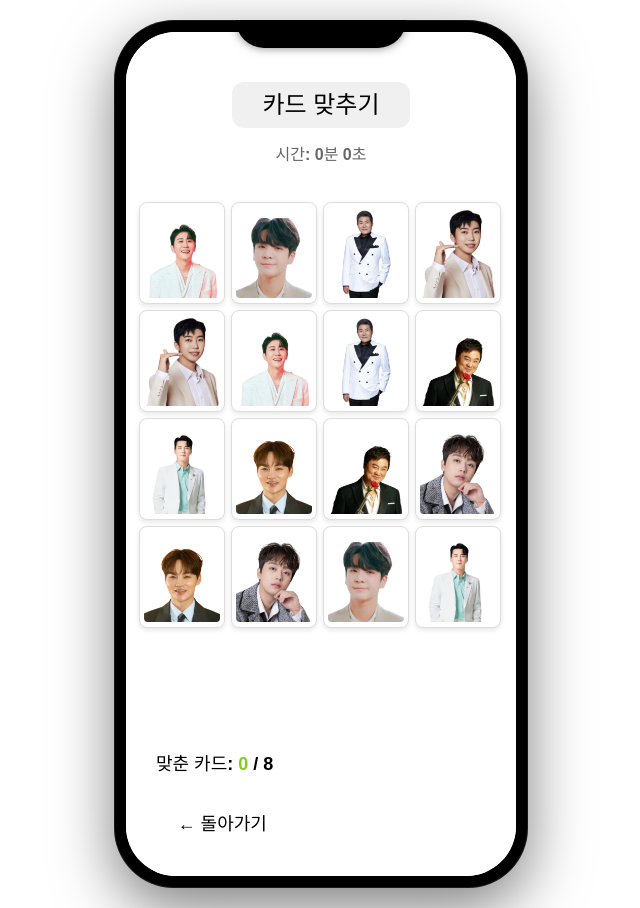
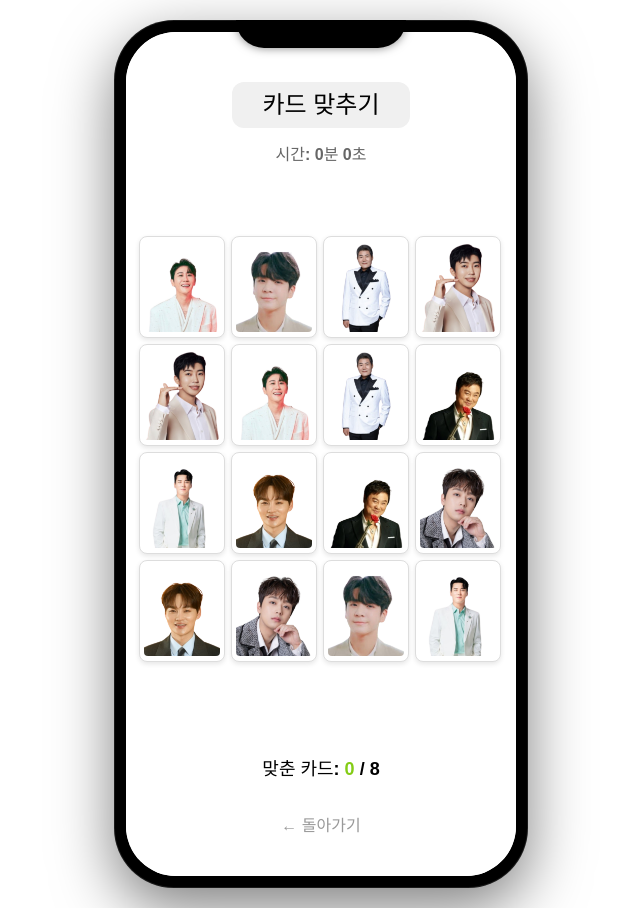
Before and after one commit to Team-FrontRunner/Front-End, a React (Vite) app: page /card-game in a window 1280 px wide. Both pictures are taken after a click on the button "시작하기". Shown: the whole page, without its empty margins (319-959 px from the left). Built offline with nearby package versions, Linux system fonts and the light colour scheme.

Commit message:
CardMatchGame effect Update

```diff
--- a/src/pages/CardMatchGame.jsx
+++ b/src/pages/CardMatchGame.jsx
@@ -1,9 +1,8 @@
 import React, { useState, useEffect, useRef } from 'react';
 
 const CardGame = () => {
-  // 카드 데이터 (업로드된 이미지와 기본 이모지 조합)
   const celebrityIcons = [
-    { name: '임영웅', img: '../cardGameIMG/임영웅.png' }, // 실제 프로젝트 시 로컬 경로로 수정
+    { name: '임영웅', img: '../cardGameIMG/임영웅.png' },
     { name: '영탁', img: '../cardGameIMG/영탁.png' },
     { name: '이찬원', img: '../cardGameIMG/이찬원.png' },
     { name: '박서진', img: '../cardGameIMG/박서진.png' },
@@ -18,20 +17,32 @@ const CardGame = () => {
   const [flippedIndices, setFlippedIndices] = useState([]);
   const [matchedIndices, setMatchedIndices] = useState([]);
   const [timer, setTimer] = useState(0);
+  const [wrongMessage, setWrongMessage] = useState('');
+  const [feedback, setFeedback] = useState({ indices: [], type: '' });
   const timerRef = useRef(null);
 
-  // 게임 초기화
-  const initGame = () => {
-    const deck = [...celebrityIcons, ...celebrityIcons]
-      .sort(() => Math.random() - 0.5)
-      .map((item, index) => ({ ...item, id: index }));
-    setCards(deck);
+  // 게임 초기화 및 다시하기 로직
+  const initGame = (e) => {
+    if (e) e.stopPropagation(); // 버튼 클릭 이벤트 전파 방지
+
+    // 1. 기존 타이머 및 상태 완전 리셋
+    if (timerRef.current) clearInterval(timerRef.current);
     setMatchedIndices([]);
     setFlippedIndices([]);
     setTimer(0);
+    setWrongMessage('');
+    setFeedback({ indices: [], type: '' });
+
+    // 2. 카드 섞기
+    const deck = [...celebrityIcons, ...celebrityIcons]
+      .sort(() => Math.random() - 0.5)
+      .map((item, index) => ({ ...item, id: Math.random() + index })); // 고유 ID 부여
+    setCards(deck);
+
+    // 3. 미리보기 시작
     setGameState('PREVIEW');
 
-    // 3초 동안 미리보기 후 게임 시작
+    // 4. 3초 후 게임 시작
     setTimeout(() => {
       setGameState('PLAYING');
       startTimer();
@@ -39,15 +50,10 @@ const CardGame = () => {
   };
 
   const startTimer = () => {
+    if (timerRef.current) clearInterval(timerRef.current);
     timerRef.current = setInterval(() => {
       setTimer((prev) => prev + 1);
     }, 1000);
-  };
-
-  const formatTime = (seconds) => {
-    const m = Math.floor(seconds / 60);
-    const s = seconds % 60;
-    return `${m}분 ${s}초`;
   };
 
   const handleCardClick = (index) => {
@@ -58,108 +64,68 @@ const CardGame = () => {
 
     if (newFlipped.length === 2) {
       const [first, second] = newFlipped;
+
       if (cards[first].name === cards[second].name) {
+        // 정답 효과
+        setFeedback({ indices: [first, second], type: 'correct' });
         setMatchedIndices((prev) => {
           const updated = [...prev, first, second];
           if (updated.length === cards.length) {
             clearInterval(timerRef.current);
-            setGameState('FINISHED');
+            setTimeout(() => setGameState('FINISHED'), 500);
           }
           return updated;
         });
-        setFlippedIndices([]);
+        setTimeout(() => {
+          setFlippedIndices([]);
+          setFeedback({ indices: [], type: '' });
+        }, 500);
       } else {
-        setTimeout(() => setFlippedIndices([]), 800);
+        // 오답 효과 및 메시지
+        setFeedback({ indices: [first, second], type: 'wrong' });
+        setWrongMessage('할매 스트레스 많이 받을거야~');
+        setTimeout(() => {
+          setFlippedIndices([]);
+          setFeedback({ indices: [], type: '' });
+          setWrongMessage('');
+        }, 800);
       }
     }
   };
 
+  const formatTime = (seconds) => {
+    const m = Math.floor(seconds / 60);
+    const s = seconds % 60;
+    return `${m}분 ${s}초`;
+  };
+
   const styles = {
-    container: {
-      width: '390px',
-      height: '844px',
-      backgroundColor: '#FFFFFF',
-      margin: '0 auto',
-      display: 'flex',
-      flexDirection: 'column',
-      fontFamily: '"Pretendard", sans-serif',
-      position: 'relative',
-      overflow: 'hidden',
-    },
-    header: {
-      padding: '50px 20px 20px',
-      textAlign: 'center'
-    },
-    titleBadge: {
-      backgroundColor: '#F0F0F0',
-      padding: '10px 30px',
-      borderRadius: '12px',
-      display: 'inline-block'
-    },
-    grid: {
-      display: 'grid',
-      gridTemplateColumns: 'repeat(4, 1fr)',
-      gap: '8px',
-      padding: '15px',
-      perspective: '1000px'
-    },
-    card: {
-      height: '100px',
-      position: 'relative',
-      transformStyle: 'preserve-3d',
-      transition: 'transform 0.5s',
-      cursor: 'pointer'
-    },
-    cardFace: {
-      position: 'absolute',
-      width: '100%',
-      height: '100%',
-      backfaceVisibility: 'hidden',
-      borderRadius: '8px',
-      display: 'flex',
-      alignItems: 'center',
-      justifyContent: 'center',
-      boxShadow: '0 2px 5px rgba(0,0,0,0.1)',
-      border: '1px solid #ddd'
-    },
-    overlay: {
-      position: 'absolute',
-      top: 0, left: 0, right: 0, bottom: 0,
-      backgroundColor: 'rgba(255,255,255,0.9)',
-      display: 'flex',
-      flexDirection: 'column',
-      alignItems: 'center',
-      justifyContent: 'center',
-      zIndex: 10
-    },
-    startBtn: {
-      padding: '15px 40px',
-      fontSize: '20px',
-      fontWeight: '900',
-      backgroundColor: '#84CC16',
-      color: 'white',
-      border: 'none',
-      borderRadius: '50px',
-      cursor: 'pointer',
-      boxShadow: '0 4px 0 #65A30D'
-    }
+    container: { width: '390px', height: '844px', backgroundColor: '#FFFFFF', margin: '0 auto', display: 'flex', flexDirection: 'column', fontFamily: '"Pretendard", sans-serif', position: 'relative', overflow: 'hidden' },
+    header: { padding: '50px 20px 20px', textAlign: 'center' },
+    titleBadge: { backgroundColor: '#F0F0F0', padding: '10px 30px', borderRadius: '12px', display: 'inline-block' },
+    grid: { display: 'grid', gridTemplateColumns: 'repeat(4, 1fr)', gap: '8px', padding: '15px', perspective: '1000px' },
+    card: { height: '100px', position: 'relative', transformStyle: 'preserve-3d', transition: 'transform 0.5s', cursor: 'pointer' },
+    cardFace: { position: 'absolute', width: '100%', height: '100%', backfaceVisibility: 'hidden', borderRadius: '8px', display: 'flex', alignItems: 'center', justifyContent: 'center', boxShadow: '0 2px 5px rgba(0,0,0,0.1)', border: '1px solid #ddd' },
+    overlay: { position: 'absolute', top: 0, left: 0, right: 0, bottom: 0, backgroundColor: 'rgba(255,255,255,0.95)', display: 'flex', flexDirection: 'column', alignItems: 'center', justifyContent: 'center', zIndex: 100 },
+    startBtn: { padding: '15px 40px', fontSize: '20px', fontWeight: '900', backgroundColor: '#84CC16', color: 'white', border: 'none', borderRadius: '50px', cursor: 'pointer', boxShadow: '0 4px 0 #65A30D', zIndex: 101 }
   };
 
   return (
     <div style={styles.container}>
-      {/* 시작 및 종료 오버레이 */}
+      {/* 시작 화면 */}
       {gameState === 'READY' && (
         <div style={styles.overlay}>
           <h2 style={{ marginBottom: '20px' }}>두뇌 회전 카드 게임</h2>
-          <button style={styles.startBtn} onClick={initGame}>시작하기</button>
+          <button style={styles.startBtn} onClick={(e) => initGame(e)}>시작하기</button>
         </div>
       )}
 
+      {/* 종료 화면 */}
       {gameState === 'FINISHED' && (
         <div style={styles.overlay}>
           <h2 style={{ color: '#84CC16' }}>🎉 미션 성공!</h2>
           <p style={{ fontSize: '18px', margin: '10px 0 20px' }}>기록: {formatTime(timer)}</p>
-          <button style={styles.startBtn} onClick={initGame}>다시 하기</button>
+          <button style={styles.startBtn} onClick={(e) => initGame(e)}>다시 하기</button>
         </div>
       )}
 
@@ -170,37 +136,53 @@ const CardGame = () => {
         <div style={{ marginTop: '15px', fontWeight: 'bold', color: '#666' }}>
           시간: {formatTime(timer)}
         </div>
+        <div style={{ height: '24px', marginTop: '10px', color: '#EF4444', fontWeight: 'bold', fontSize: '14px' }}>
+          {wrongMessage}
+        </div>
       </header>
 
       <main style={styles.grid}>
         {cards.map((card, index) => {
           const isFlipped = gameState === 'PREVIEW' || flippedIndices.includes(index) || matchedIndices.includes(index);
+          const isFeedback = feedback.indices.includes(index);
+
+          let bgColor = 'white';
+          let borderColor = '#ddd';
+          if (isFeedback) {
+            bgColor = feedback.type === 'correct' ? '#DCFCE7' : '#FEE2E2';
+            borderColor = feedback.type === 'correct' ? '#22C55E' : '#EF4444';
+          }
+
           return (
             <div
               key={card.id}
               style={{ ...styles.card, transform: isFlipped ? 'rotateY(180deg)' : 'rotateY(0)' }}
               onClick={() => handleCardClick(index)}
             >
-              {/* 뒷면 */}
               <div style={{ ...styles.cardFace, backgroundColor: '#f3f4f6', color: '#ccc' }}>?</div>
-              {/* 앞면 */}
-              <div style={{ ...styles.cardFace, transform: 'rotateY(180deg)', backgroundColor: 'white' }}>
-                {card.img.length > 5 ? (
-                  <img src={card.img} alt={card.name} style={{ width: '90%', height: '90%', objectFit: 'cover', borderRadius: '4px' }} />
-                ) : (
-                  <span style={{ fontSize: '32px' }}>{card.img}</span>
-                )}
+              <div style={{
+                ...styles.cardFace,
+                transform: 'rotateY(180deg)',
+                backgroundColor: bgColor,
+                border: isFeedback ? `2px solid ${borderColor}` : '1px solid #ddd'
+              }}>
+                <img src={card.img} alt={card.name} style={{ width: '90%', height: '90%', objectFit: 'cover', borderRadius: '4px' }}
+                     onError={(e) => { e.target.style.display='none'; e.target.nextSibling.style.display='block'; }} />
+                <span style={{ fontSize: '20px', display: 'none' }}>{card.name}</span>
               </div>
             </div>
           );
         })}
       </main>
 
-      <footer style={{ marginTop: 'auto', padding: '30px' }}>
+      <footer style={{ marginTop: 'auto', padding: '30px', textAlign: 'center' }}>
         <div style={{ fontSize: '18px', fontWeight: 'bold' }}>
           맞춘 카드: <span style={{ color: '#84CC16' }}>{matchedIndices.length / 2}</span> / 8
         </div>
-        <button style={{ background: 'none', border: 'none', marginTop: '20px', fontSize: '18px', fontWeight: 'bold', cursor: 'pointer' }}>
+        <button
+          onClick={() => setGameState('READY')}
+          style={{ background: 'none', border: 'none', marginTop: '20px', fontSize: '16px', color: '#999', cursor: 'pointer' }}
+        >
           ← 돌아가기
         </button>
       </footer>
```
